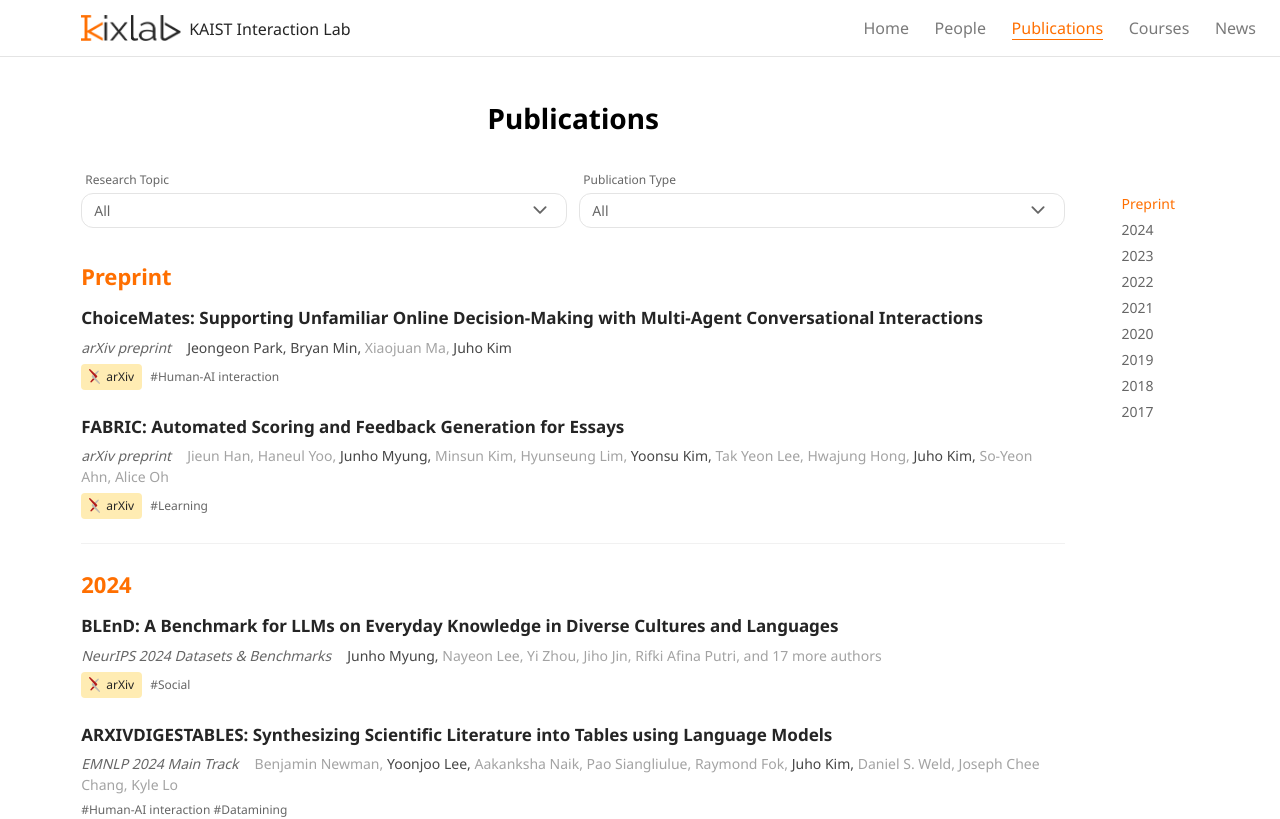
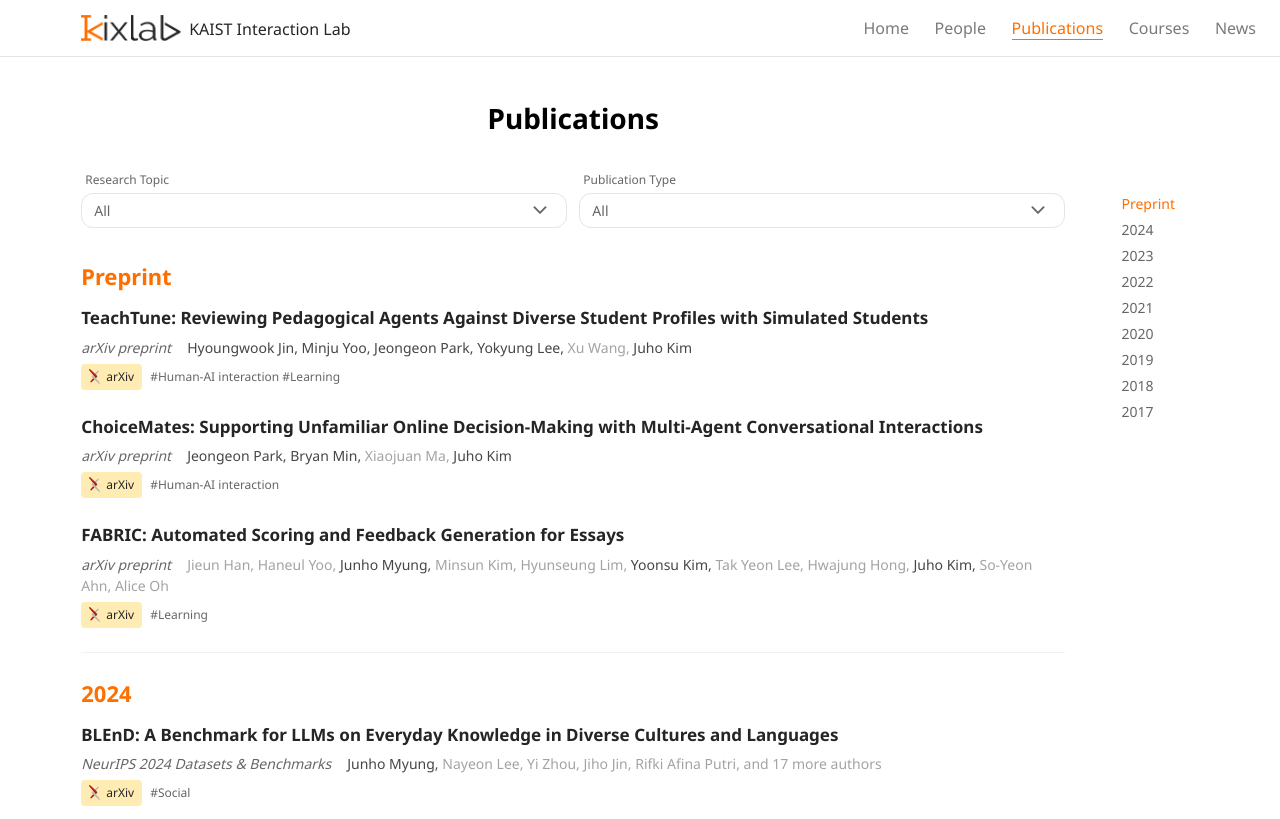
Before and after one commit to uhcsed/uhcsed.github.io, a Next.js app: page /publications in a window 1280 px wide. Shown: the top 819 px of the page. Built offline with nearby package versions, Linux system fonts and the light colour scheme.

Commit message:
Adding Teachtune to publications (#103)
* 🩹 fix warnings

* 🧑‍💻 make MEMBERS as a constant

* ✨ add TeachTune to the preprint section

```diff
--- a/src/app/GlobalStyles.tsx
+++ b/src/app/GlobalStyles.tsx
@@ -61,7 +61,7 @@ export default function GlobalStyles() {
           scroll-behavior: smooth;
           scroll-padding-top: ${NAV_BAR_HEIGHT + 24}px;
         }
-        ,
+
         main {
           display: flex;
           flex-direction: column;
@@ -72,13 +72,13 @@ export default function GlobalStyles() {
             padding: 40px 24px;
           }
         }
-        ,
+
         h1 {
           margin: 0;
           ${FontVariant.title_lg}
           text-align: center;
         }
-        ,
+
         *:focus-visible {
           outline: 2px solid ${Color.orange700};
         }
--- a/src/app/news/page.tsx
+++ b/src/app/news/page.tsx
@@ -18,7 +18,6 @@ const NewsSection = styled.div`
   @media (max-width: ${ScreenSize.sm}) {
     padding: 0px 0px;
   }
-}
 `
 
 const NewsLine = styled.div`
@@ -49,7 +48,6 @@ const NewsLine = styled.div`
 const NewsContainer = styled.div`
   width: 100%;
   display: grid;
-  grid-template-colums: 1fr 1fr;
 
   @media (max-width: ${ScreenSize.md}) {
     display: grid;
--- a/src/components/MemberCard.tsx
+++ b/src/components/MemberCard.tsx
@@ -50,7 +50,6 @@ const Affiliation = styled.div`
   align-items: center;
   gap: 6px;
   color: ${Color.gray700};
-  }
 `
 
 const Buttons = styled.div`
--- a/src/data/members.ts
+++ b/src/data/members.ts
@@ -38,7 +38,7 @@ export class Member {
   }
 }
 
-export const MEMBERS: Record<string, Member> = {
+export const MEMBERS = {
   chenzhou: {
     firstName: 'Chen',
     lastName: 'Zhou',
@@ -1985,7 +1985,7 @@ export const MEMBERS: Record<string, Member> = {
 } as const satisfies Record<string, Member>
 
 export const ALUMNI_MEMBERS = Object.fromEntries(
-  Object.entries(MEMBERS).filter(([key, member]) => member.isAlumni === true)
+  Object.entries(MEMBERS).filter(([key, member]) => 'isAlumni' in member && member.isAlumni === true)
 )
 export const CURRENT_MEMBERS = Object.fromEntries(Object.entries(MEMBERS).filter(([key]) => !(key in ALUMNI_MEMBERS)))
 const categorizeByPosition = (members: Record<string, Member>): Record<KixlabPositionTypes, Member[]> => {
@@ -2036,5 +2036,5 @@ const categorizeByPosition = (members: Record<string, Member>): Record<KixlabPos
 
   return groupedMembers
 }
-export const CURRENT_MEMBERS_BY_POSITION: Record<KixlabPositionTypes, Member[]> = categorizeByPosition(CURRENT_MEMBERS)
-export const ALUMNI_MEMBERS_BY_POSITION: Record<KixlabPositionTypes, Member[]> = categorizeByPosition(ALUMNI_MEMBERS)
+export const CURRENT_MEMBERS_BY_POSITION = categorizeByPosition(CURRENT_MEMBERS)
+export const ALUMNI_MEMBERS_BY_POSITION = categorizeByPosition(ALUMNI_MEMBERS)
--- a/src/data/publications.ts
+++ b/src/data/publications.ts
@@ -46,6 +46,27 @@ export class Publication {
 
 export const PUBLICATIONS: Publication[] = [
   {
+    title: 'TeachTune: Reviewing Pedagogical Agents Against Diverse Student Profiles with Simulated Students',
+    authors: [
+      MEMBERS.hyoungwookjin,
+      MEMBERS.minjuyoo,
+      MEMBERS.jeongeonpark,
+      MEMBERS.yokyunglee,
+      'Xu Wang',
+      MEMBERS.juhokim,
+    ],
+    venue: 'arXiv preprint',
+    year: 2025,
+    topics: ['human-AI interaction', 'learning'],
+    type: 'Preprint',
+    links: [
+      {
+        url: 'https://arxiv.org/abs/2410.04078',
+        type: PublicationLinkType.ARX,
+      },
+    ],
+  },
+  {
     title: 'BLEnD: A Benchmark for LLMs on Everyday Knowledge in Diverse Cultures and Languages',
     authors: [MEMBERS.junhomyung, 'Nayeon Lee', 'Yi Zhou', 'Jiho Jin', 'Rifki Afina Putri', 'and 17 more authors'],
     venue: 'NeurIPS 2024 Datasets & Benchmarks',
```
